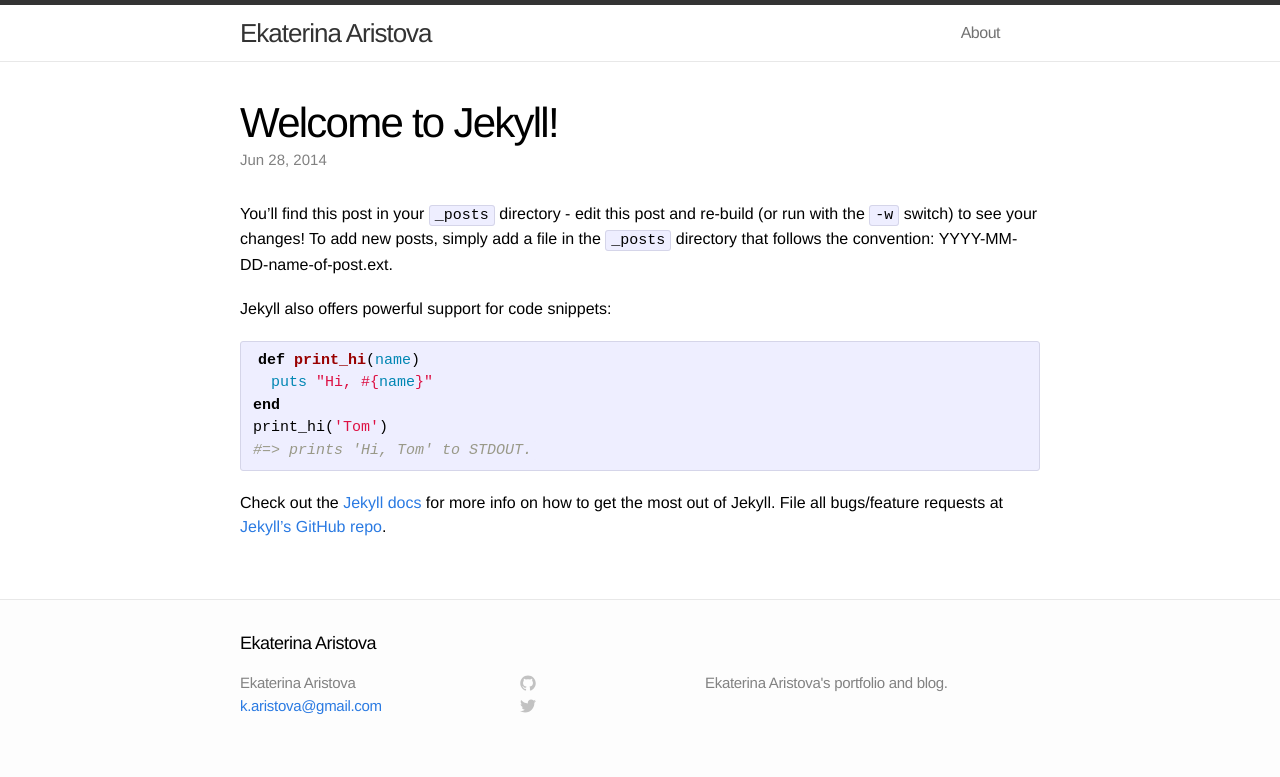
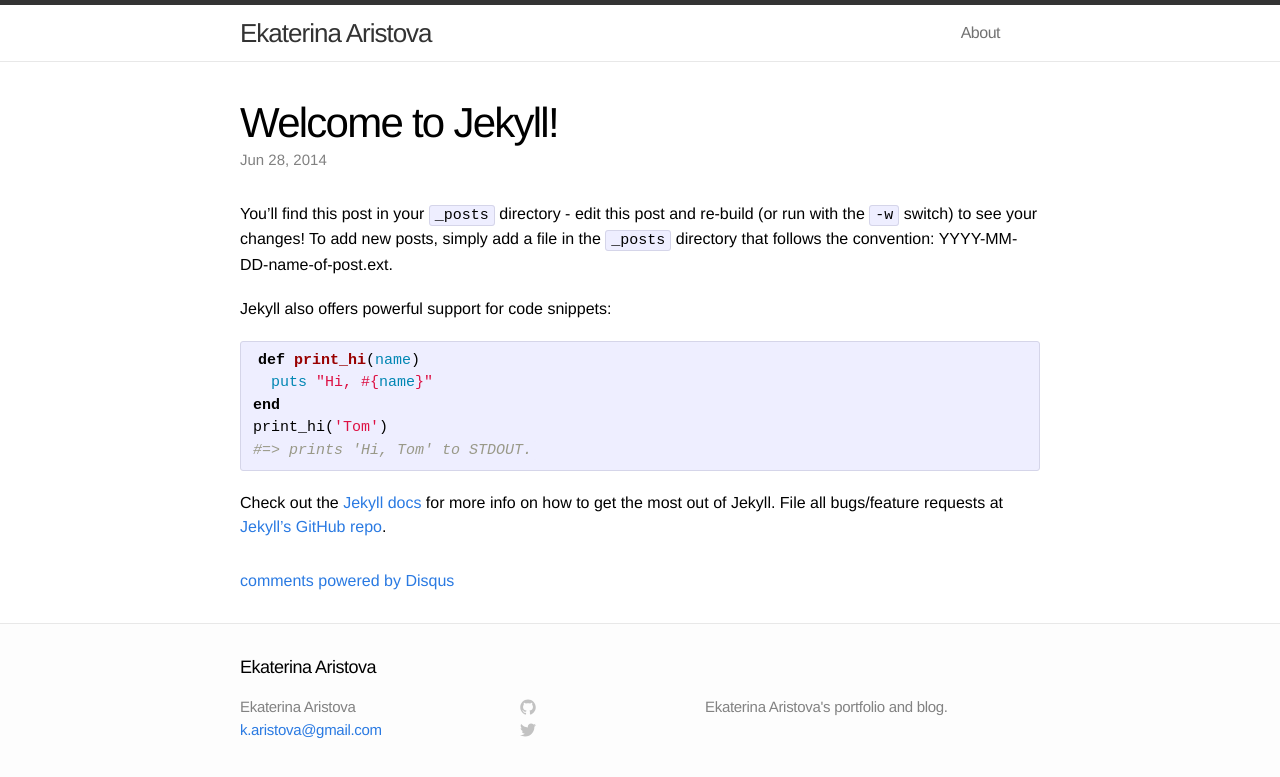
Before and after one commit to katerinkus/katerinkus.github.io, a Jekyll site: the page built from _posts/2014-06-28-welcome-to-jekyll.markdown, in a window 1280 px wide. Shown: the top 777 px of the page. Built offline with Jekyll 4.4.1, drawn with Linux system fonts in a browser that asks for light colours; comment, search, counter and statistics services are not loaded.

Commit message:
disqus comments on blog posts

```diff
--- /dev/null
+++ b/_includes/comments.html
@@ -0,0 +1,14 @@
+<div id="disqus_thread"></div>
+<script type="text/javascript">
+    /* * * CONFIGURATION VARIABLES: EDIT BEFORE PASTING INTO YOUR WEBPAGE * * */
+    var disqus_shortname = 'aristovame'; // required: replace example with your forum shortname
+
+    /* * * DON'T EDIT BELOW THIS LINE * * */
+    (function() {
+        var dsq = document.createElement('script'); dsq.type = 'text/javascript'; dsq.async = true;
+        dsq.src = '//' + disqus_shortname + '.disqus.com/embed.js';
+        (document.getElementsByTagName('head')[0] || document.getElementsByTagName('body')[0]).appendChild(dsq);
+    })();
+</script>
+<noscript>Please enable JavaScript to view the <a href="http://disqus.com/?ref_noscript">comments powered by Disqus.</a></noscript>
+<a href="http://disqus.com" class="dsq-brlink">comments powered by <span class="logo-disqus">Disqus</span></a>
--- a/_layouts/post.html
+++ b/_layouts/post.html
@@ -12,4 +12,6 @@
   {{ content }}
   </article>
 
+  {% include comments.html %}
+
 </div>
```
